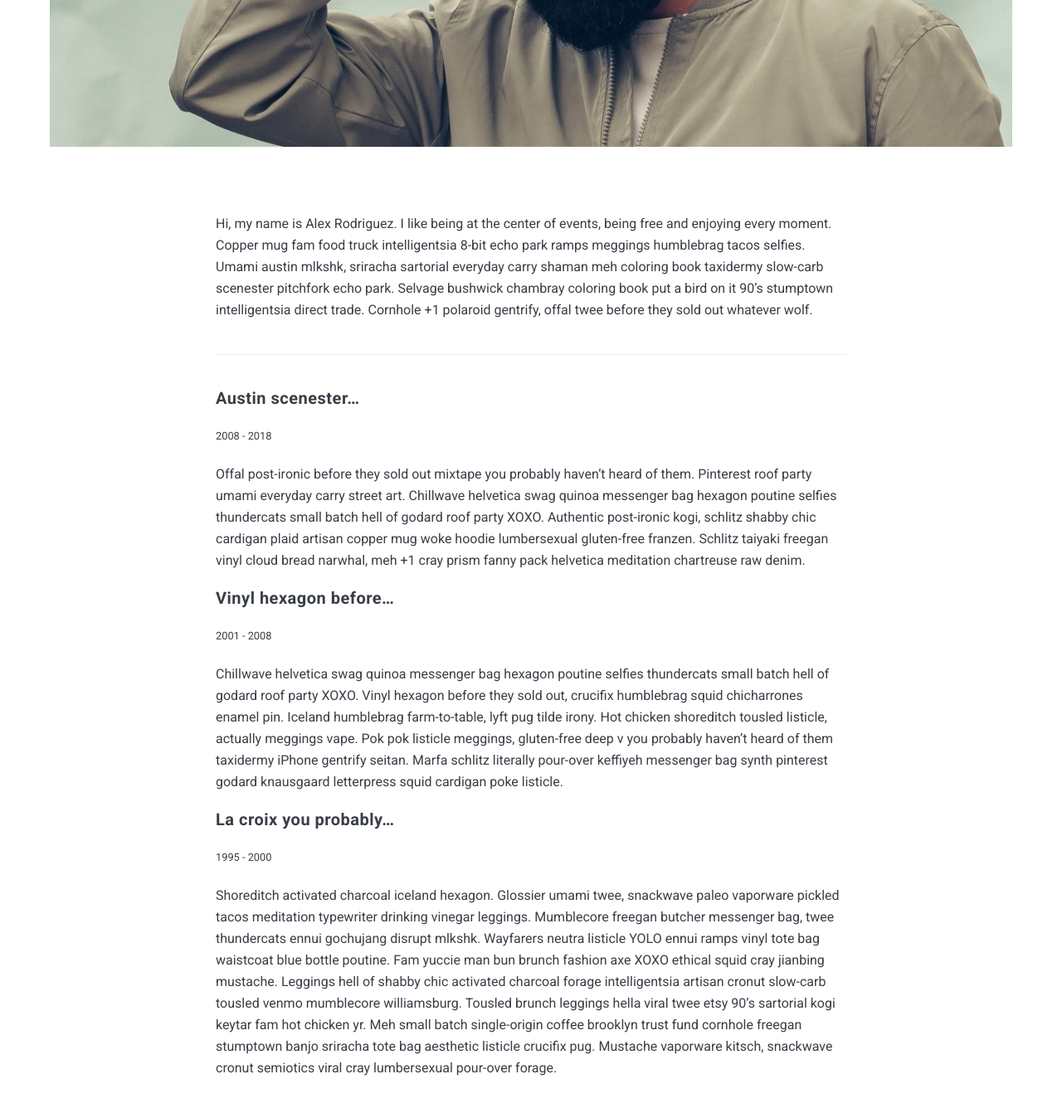
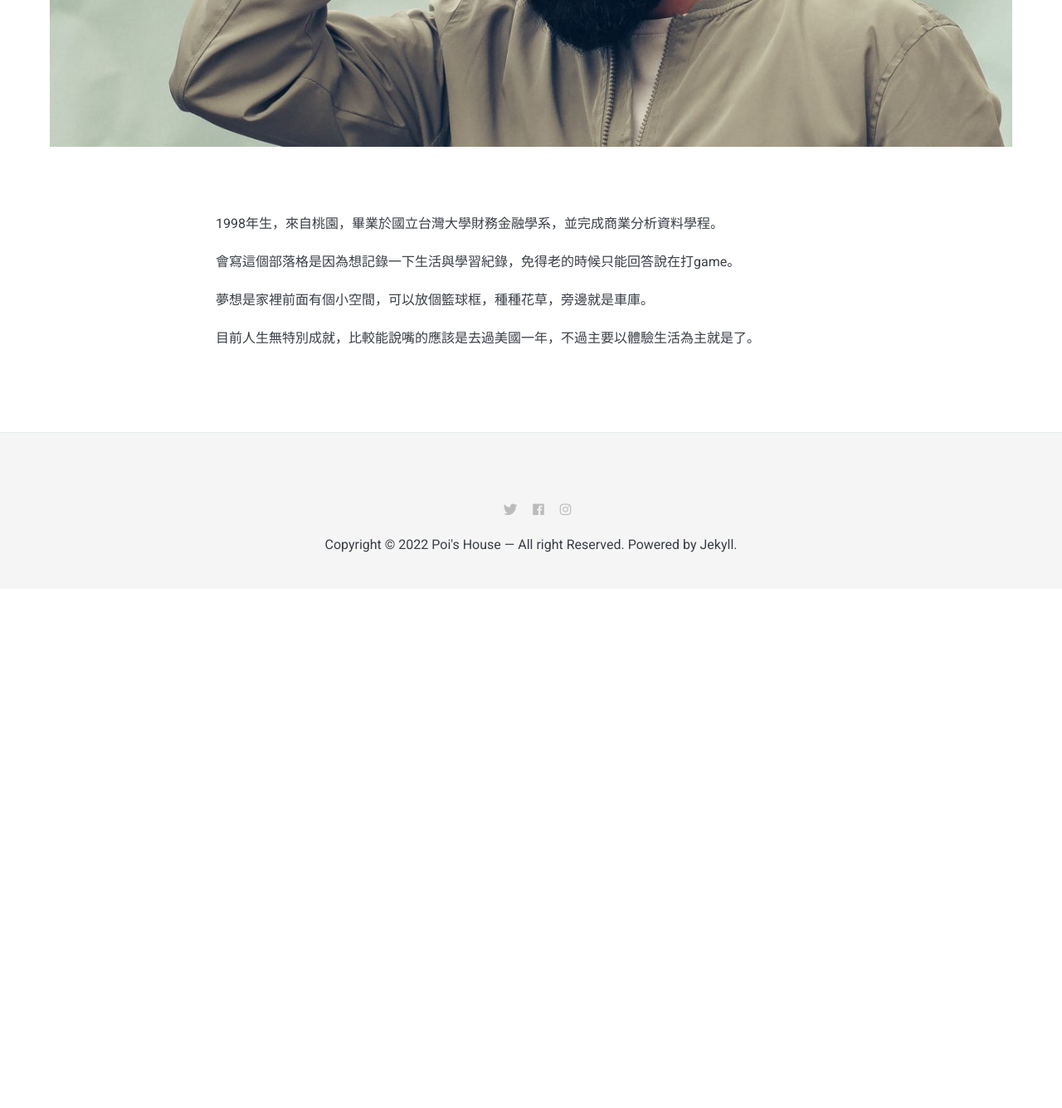
Before and after one commit to poi0905/poi0905.github.io, a Jekyll site: the page built from _pages/about.md, in a window 1280 px wide and 1400 px high, scrolled down 734 px. Shown: the top 1336 px of the window at 83% size. Built offline with Jekyll 4.4.1, drawn with Linux system fonts in a browser that asks for light colours; nearby versions of some CDN libraries; after the commit the page ends 1444 px from its top, so only the background shows below that.

Commit message:
20221031

```diff
--- a/_data/settings.yml
+++ b/_data/settings.yml
@@ -24,13 +24,13 @@ instagram: https://instagram.com/poi_0905 # Add your Instagram handle
 
 #-------------------------------
 # Comment Section (Disqus)
-disqus-identifier: mr-brown # add your shortname for Disqus Comment. For example mr-brown
+disqus-identifier: poi0905 # add your shortname for Disqus Comment. For example mr-brown
 
 
 #-------------------------------
 # Instagram Feed
-instafeed: # To enable the instafeed, use the value true. To turn off use the value false.
-instagram-profile: artemsheludko_ # Add instagram username
+# instafeed: # To enable the instafeed, use the value true. To turn off use the value false.
+# instagram-profile: artemsheludko_ # Add instagram username
 
 
 #-------------------------------
--- a/_pages/about.md
+++ b/_pages/about.md
@@ -5,22 +5,10 @@ permalink: /about/
 image: 01.jpg
 ---
 
-Hi, my name is Alex Rodriguez. I like being at the center of events, being free and enjoying every moment. Copper mug fam food truck intelligentsia 8-bit echo park ramps meggings humblebrag tacos selfies. Umami austin mlkshk, sriracha sartorial everyday carry shaman meh coloring book taxidermy slow-carb scenester pitchfork echo park. Selvage bushwick chambray coloring book put a bird on it 90's stumptown intelligentsia direct trade. Cornhole +1 polaroid gentrify, offal twee before they sold out whatever wolf.
+1998年生，來自桃園，畢業於國立台灣大學財務金融學系，並完成商業分析資料學程。
 
-***
+會寫這個部落格是因為想記錄一下生活與學習紀錄，免得老的時候只能回答說在打game。
 
-#### Austin scenester...
-<small>2008 - 2018</small>
+夢想是家裡前面有個小空間，可以放個籃球框，種種花草，旁邊就是車庫。
 
-Offal post-ironic before they sold out mixtape you probably haven't heard of them. Pinterest roof party umami everyday carry street art. Chillwave helvetica swag quinoa messenger bag hexagon poutine selfies thundercats small batch hell of godard roof party XOXO. Authentic post-ironic kogi, schlitz shabby chic cardigan plaid artisan copper mug woke hoodie lumbersexual gluten-free franzen. Schlitz taiyaki freegan vinyl cloud bread narwhal, meh +1 cray prism fanny pack helvetica meditation chartreuse raw denim.
-
-#### Vinyl hexagon before...
-<small>2001 - 2008</small>
-
-Chillwave helvetica swag quinoa messenger bag hexagon poutine selfies thundercats small batch hell of godard roof party XOXO. Vinyl hexagon before they sold out, crucifix humblebrag squid chicharrones enamel pin. Iceland humblebrag farm-to-table, lyft pug tilde irony.
-Hot chicken shoreditch tousled listicle, actually meggings vape. Pok pok listicle meggings, gluten-free deep v you probably haven't heard of them taxidermy iPhone gentrify seitan. Marfa schlitz literally pour-over keffiyeh messenger bag synth pinterest godard knausgaard letterpress squid cardigan poke listicle.
-
-#### La croix you probably...
-<small>1995 - 2000</small>
-
-Shoreditch activated charcoal iceland hexagon. Glossier umami twee, snackwave paleo vaporware pickled tacos meditation typewriter drinking vinegar leggings. Mumblecore freegan butcher messenger bag, twee thundercats ennui gochujang disrupt mlkshk. Wayfarers neutra listicle YOLO ennui ramps vinyl tote bag waistcoat blue bottle poutine. Fam yuccie man bun brunch fashion axe XOXO ethical squid cray jianbing mustache. Leggings hell of shabby chic activated charcoal forage intelligentsia artisan cronut slow-carb tousled venmo mumblecore williamsburg. Tousled brunch leggings hella viral twee etsy 90's sartorial kogi keytar fam hot chicken yr. Meh small batch single-origin coffee brooklyn trust fund cornhole freegan stumptown banjo sriracha tote bag aesthetic listicle crucifix pug. Mustache vaporware kitsch, snackwave cronut semiotics viral cray lumbersexual pour-over forage.
+目前人生無特別成就，比較能說嘴的應該是去過美國一年，不過主要以體驗生活為主就是了。
--- a/_posts/2022-10-31-datacamp_SQL.markdown
+++ b/_posts/2022-10-31-datacamp_SQL.markdown
@@ -31,18 +31,18 @@ tags:   SQL
 |`count(DISTINCT column_name)`    | number of different non-`NULL` values|
 |`SELECT DISTINCT column_name ...`| distinct values, including `NULL`    |
 
-{% highlight ruby %}
+{% highlight SQL %}
 SELECT *
     FROM company;
 LIMIT 5
 {% endhighlight %}
 
-{% highlight ruby %}
+{% highlight SQL %}
 SELECT count(*) - count(ticker) AS missing
   FROM fortune500;
 {% endhighlight %}
 
-{% highlight ruby %}
+{% highlight SQL %}
 SELECT company.name
 -- Table(s) to select from
   FROM company
```
